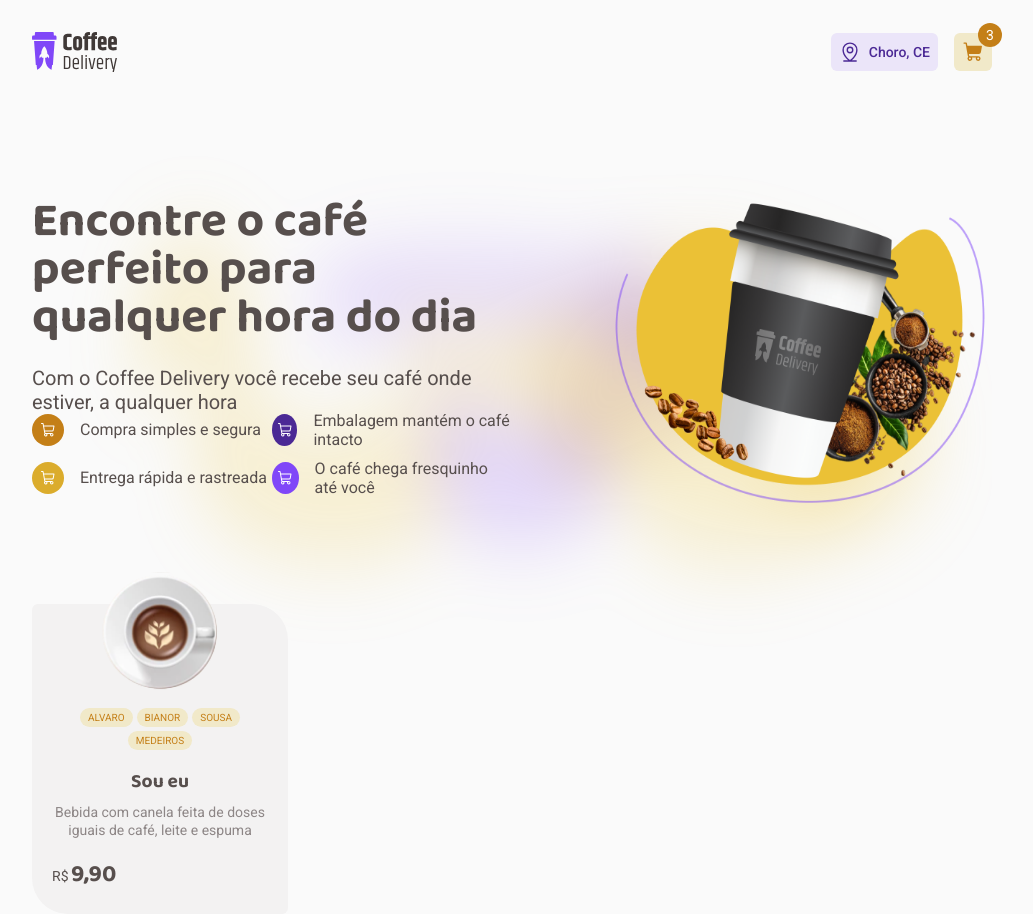
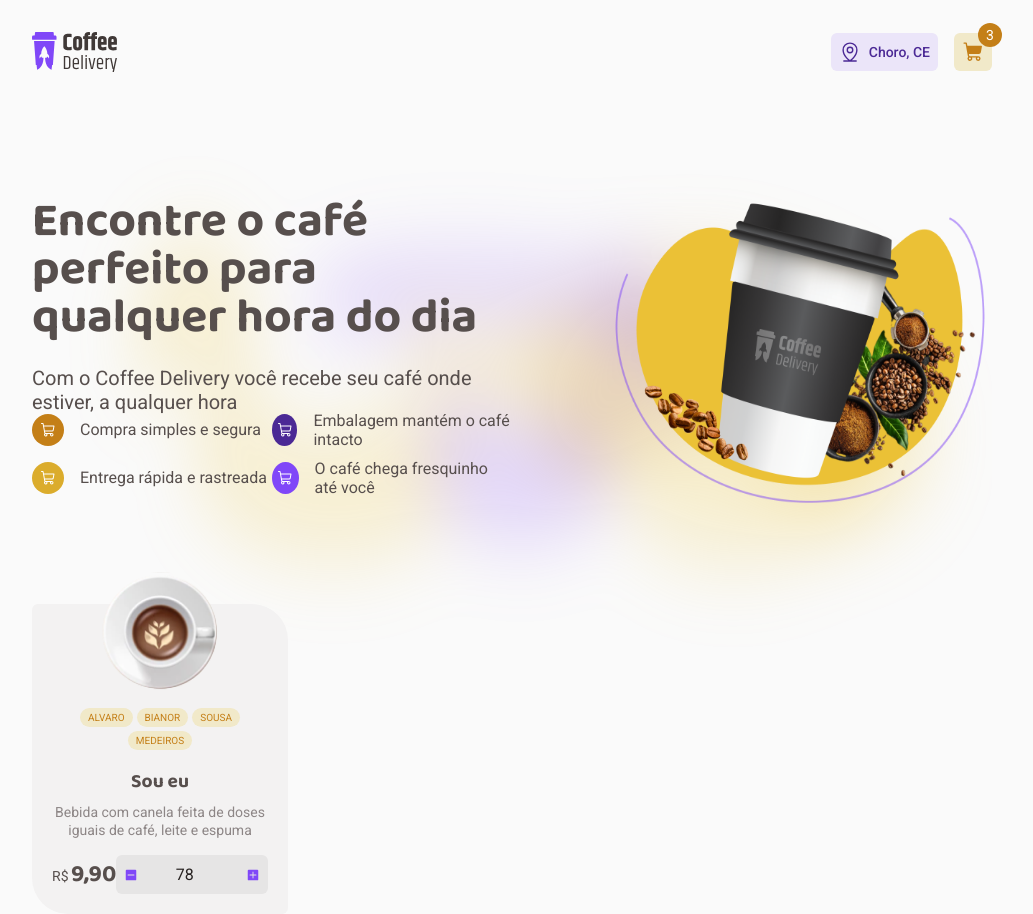
Before and after one commit to alvarobianor/coffee-delivery, a React (Vite) app: page / in a window 1280 px wide. Shown: the whole page, without its empty margins (128-1161 px from the left). Built offline with nearby package versions, Linux system fonts and the light colour scheme.

Commit message:
Creating the quantity component

```diff
--- /dev/null
+++ b/src/Components/CoffeCard/QuantityInput.tsx
@@ -0,0 +1,85 @@
+import { Minus, Plus } from '@phosphor-icons/react';
+import styled, { css } from 'styled-components';
+
+interface QuantityInputProps {
+  size?: 'medium' | 'small';
+  quantity: number;
+  onIncrease: () => void;
+  onDecrease: () => void;
+}
+
+export function QuantityInput({
+  quantity,
+  size = 'medium',
+  onIncrease,
+  onDecrease,
+}: QuantityInputProps) {
+  return (
+    <QuantityInputContainer size={size}>
+      <IconWrapper onClick={onDecrease} disabled={quantity <= 1}>
+        <Minus size={14} weight="fill" />
+      </IconWrapper>
+      <input type="number" readOnly value={quantity} />
+      <IconWrapper onClick={onIncrease}>
+        <Plus size={14} weight="fill" />
+      </IconWrapper>
+    </QuantityInputContainer>
+  );
+}
+
+interface QuantityInputContainerProps {
+  size: 'medium' | 'small';
+}
+
+const QuantityInputContainer = styled.div<QuantityInputContainerProps>`
+  flex: 1;
+  background: ${({ theme }) => theme.colors['base-button']};
+  display: flex;
+  align-items: center;
+  justify-content: space-between;
+  gap: 4px;
+  border-radius: 6px;
+
+  input {
+    text-align: center;
+    width: 100%;
+    background: none;
+    border: none;
+    color: ${({ theme }) => theme.colors['base-title']};
+
+    &:focus {
+      outline: none;
+    }
+  }
+
+  ${({ size }) =>
+    size === 'medium' &&
+    css`
+      padding: 0.5rem;
+    `}
+
+  ${({ size }) =>
+    size === 'small' &&
+    css`
+      padding: 0.3rem 0.5rem;
+    `}
+`;
+
+const IconWrapper = styled.button.attrs({
+  type: 'button',
+})`
+  width: 0.875rem;
+  height: 0.875rem;
+  border: none;
+  background: none;
+  color: ${({ theme }) => theme.colors['brand-purple']};
+  transition: 0.4s;
+
+  &:disabled {
+    opacity: 0.4;
+  }
+
+  &:not(:disabled):hover {
+    color: ${({ theme }) => theme.colors['brand-purple-dark']};
+  }
+`;
--- a/src/Components/CoffeCard/index.tsx
+++ b/src/Components/CoffeCard/index.tsx
@@ -1,5 +1,6 @@
 import styled from 'styled-components';
 import { Price } from './Price';
+import { QuantityInput } from './QuantityInput';
 
 export function CoffeeCard() {
   const info = {
@@ -25,6 +26,11 @@ export function CoffeeCard() {
       </Description>
       <ContainerOrder>
         <Price $price="9,90" />
+        <QuantityInput
+          quantity={78}
+          onDecrease={() => {}}
+          onIncrease={() => {}}
+        />
       </ContainerOrder>
     </Container>
   );
```
